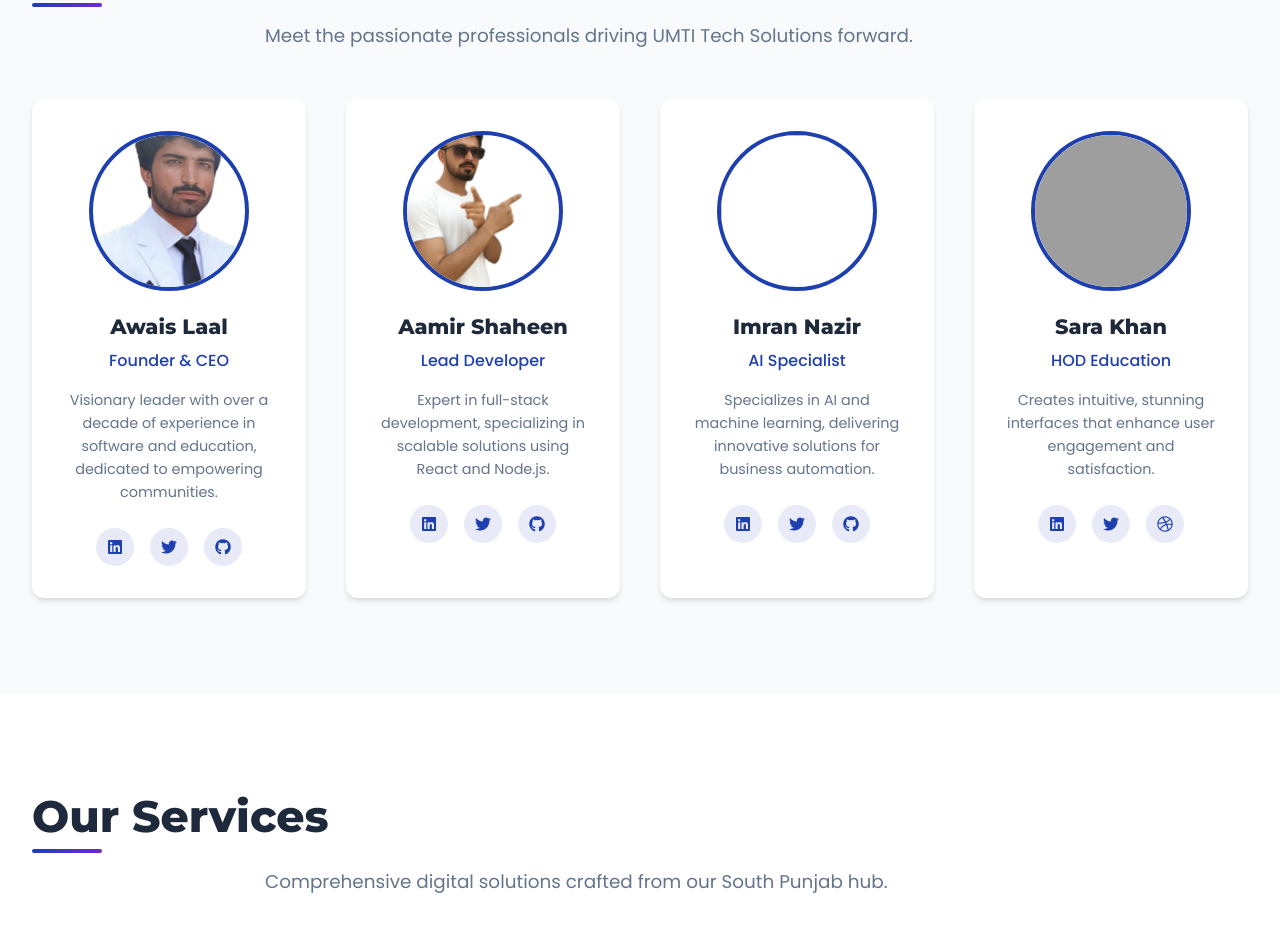
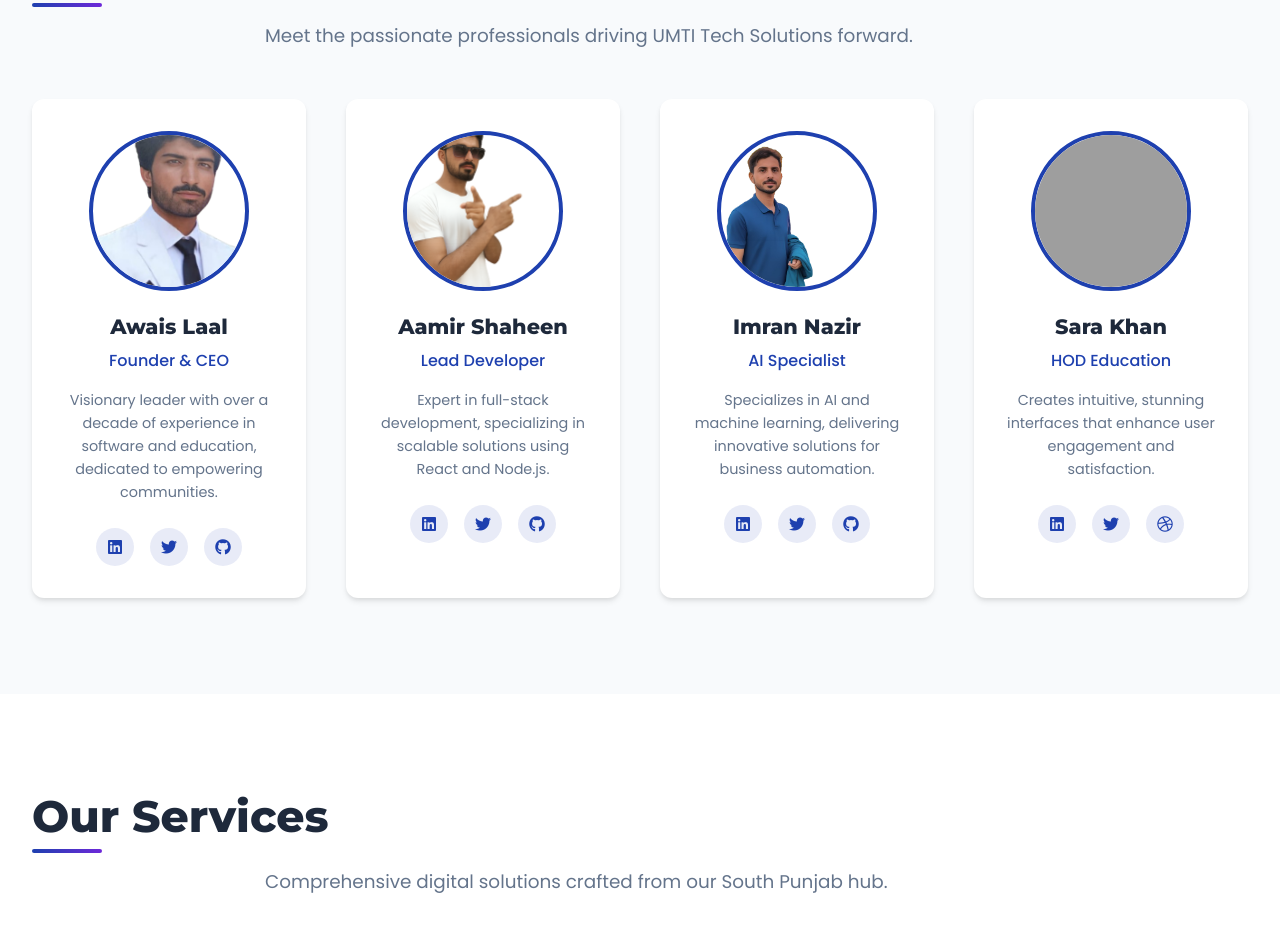
Before and after one commit to muhammadawaislaal/UmtiTech, a plain HTML site: page index.html in a window 1280 px wide. Shown: the part 1787-2715 px from the top of the page. Drawn offline with Linux system fonts and the light colour scheme; grey boxes are pictures that could not be loaded.

Commit message:
Update index.html

```diff
--- a/index.html
+++ b/index.html
@@ -1514,7 +1514,7 @@
                 </div>
 
                 <div class="card team-card">
-                    <img src="imran bhai transparrent hd dp.png" class="team-image" loading="lazy">
+                    <img src="imran_bhai_transparrent_hd_dp-removebg-preview (1).png" class="team-image" loading="lazy">
                     <h3 class="team-name">Imran Nazir</h3>
                     <p class="team-role">AI Specialist</p>
                     <p class="team-bio">Specializes in AI and machine learning, delivering innovative solutions for business automation.</p>
```
